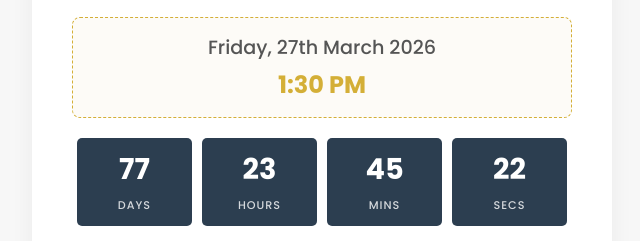
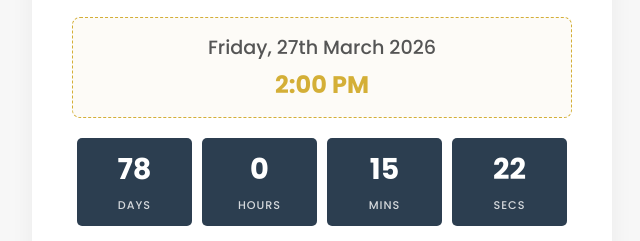
Before and after one commit to Swaziri/A-Mashi-W-countdown, a plain HTML site: page index.html in a window 1280 px wide. Shown: the part 370-611 px from the top of the page, 318-958 px from the left. Drawn offline with Linux system fonts and the light colour scheme.

Commit message:
Update wedding time to 2:00 PM

```diff
--- a/index.html
+++ b/index.html
@@ -117,7 +117,7 @@
 
         <div class="event-details">
             <h2>Friday, 27th March 2026</h2>
-            <span>1:30 PM</span>
+            <span>2:00 PM</span>
         </div>
 
         <div id="countdown">
@@ -146,7 +146,7 @@
         //JAVASCRIPT LOGIC
 
         // Target Date: March 27, 2026 at 1:30 PM
-        const weddingDate = new Date("March 27, 2026 13:30:00").getTime();
+        const weddingDate = new Date("March 27, 2026 14:00:00").getTime();
 
         const timer = setInterval(function() {
             const now = new Date().getTime();
```
